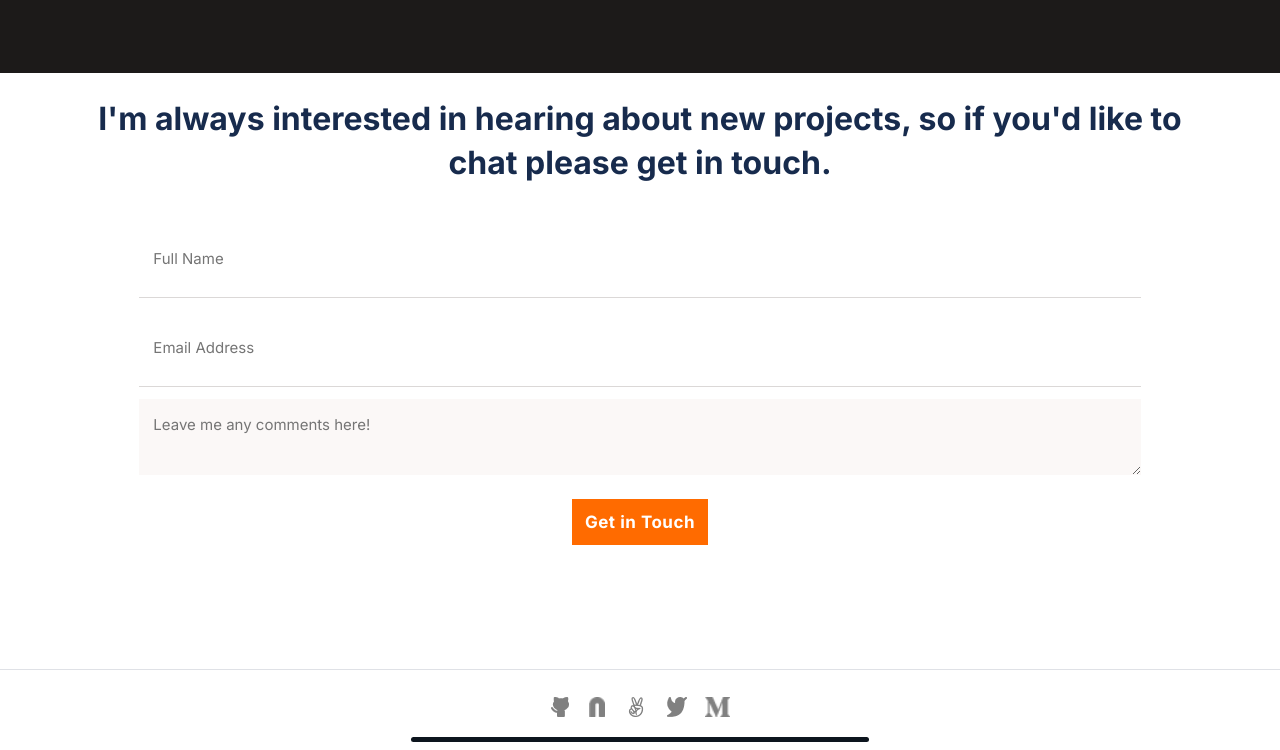
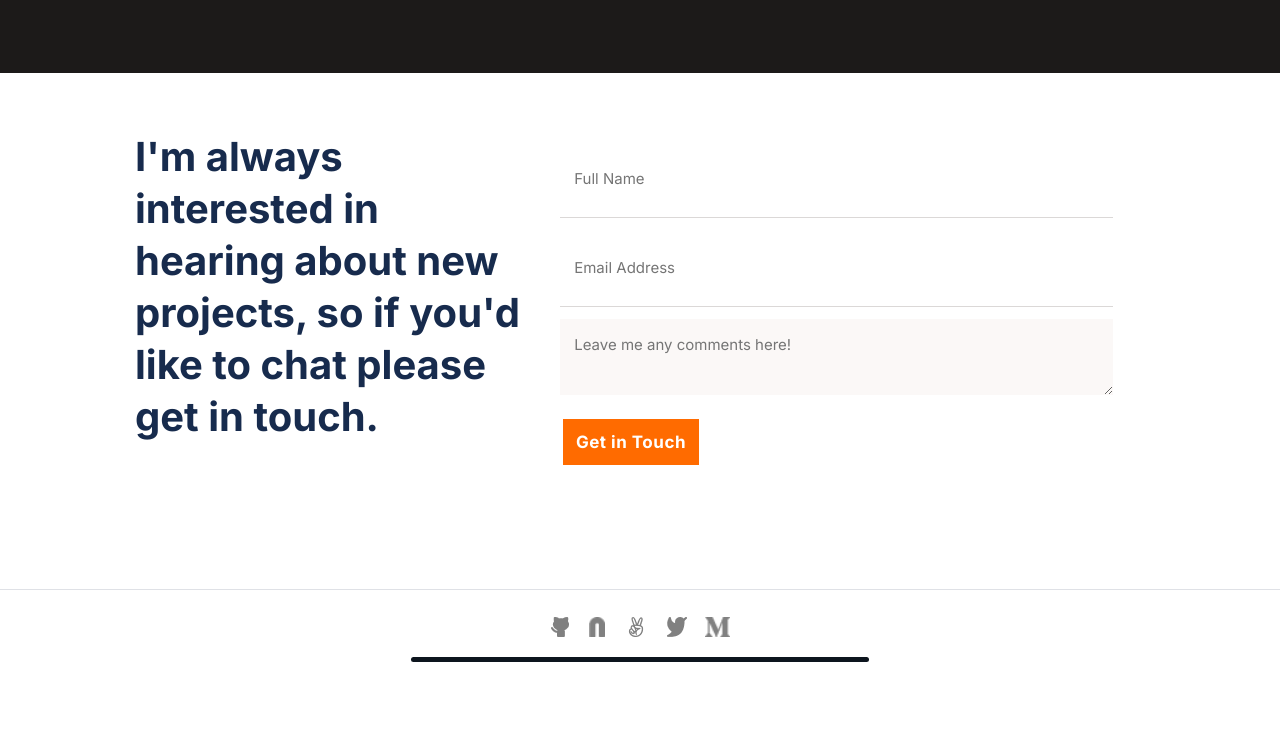
Before and after one commit to Danie12345/portfolio-mobile, a website: page index.html in a window 1280 px wide. Shown: the part 4177-4927 px from the top of the page. After the commit the page ends 4847 px from the top, so only its background shows below. Drawn offline with Linux system fonts and the light colour scheme.

Commit message:
Added responsiveness to form
Added styles for responsiveness to the form in index.css.

```diff
--- a/index.css
+++ b/index.css
@@ -1130,6 +1130,37 @@ div.form-child {
     flex-direction: row;
     flex: 1;
   }
+
+  /* Form */
+  .form-container {
+    flex-direction: row;
+    margin-top: 24px;
+  }
+
+  .form-text {
+    width: 31.597222%;
+    height: max-content;
+    margin: 0%;
+    margin-left: 135px;
+    text-align: left;
+    font-size: 40px;
+    line-height: 52px;
+    font-weight: 700;
+  }
+
+  .form {
+    width: 47.5%;
+    margin-right: 142px;
+    padding-top: 32px;
+    position: relative;
+    bottom: 0%;
+  }
+
+  form.form > div.form-child {
+    display: block;
+    width: 100%;
+    margin-left: calc(100% * calc(1 - calc(0.6166 / 0.6458188)));
+  }
 }
 
 @media screen and (min-width: 768px) and (max-width: 1024px) {
@@ -1167,3 +1198,10 @@ div.form-child {
     flex-grow: 4;
   }
 }
+
+@media screen and (min-width: 768px) and (max-width: 1000px) {
+  .form-text {
+    font-size: 30px;
+    font-weight: 800;
+  }
+}
```
